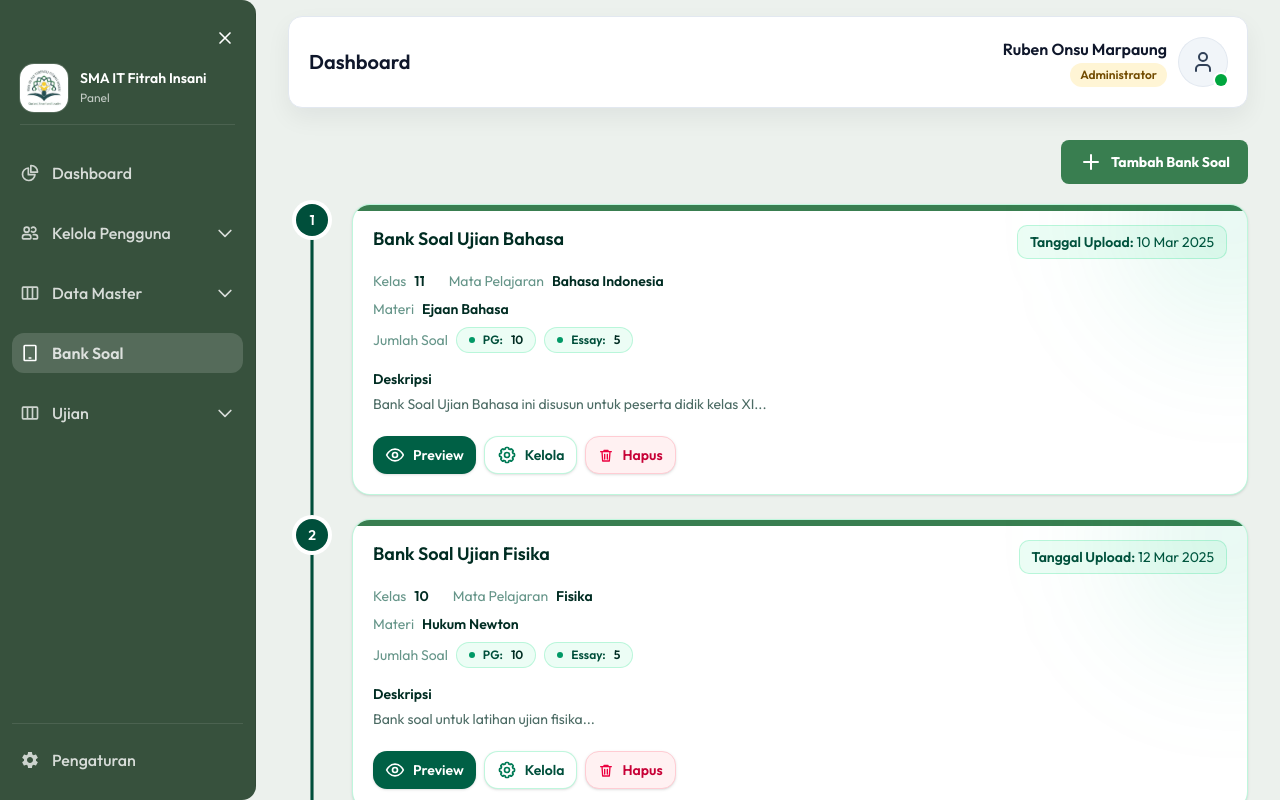
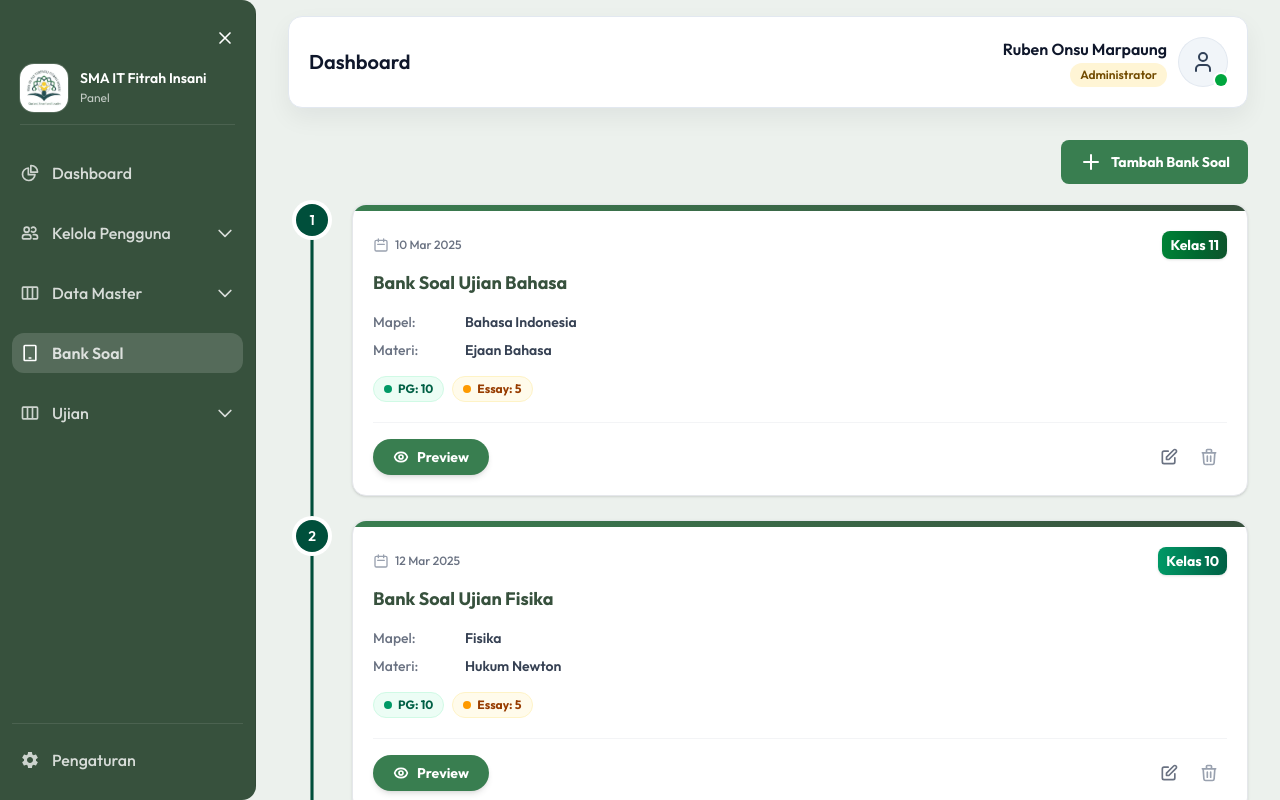
Before and after one commit to mustafamadjid/web-app-cbt, a React app in the folder frontend/: page /dashboard/administrator/bank-soal in a window 1280 px wide. Shown: the top 800 px of the page. Built offline with nearby package versions, Linux system fonts and the light colour scheme; the HTML template or start-up script is replaced by a standard one.

Commit message:
FE : Redesign widget dan bank soal box

```diff
--- a/frontend/src/components/features/BankSoal/BoxBankSoal.tsx
+++ b/frontend/src/components/features/BankSoal/BoxBankSoal.tsx
@@ -20,12 +20,25 @@ const formatTanggal = (iso?: string) => {
   });
 };
 
+const kelasLabelClass = (k?: number | string) => {
+  const kk = String(k ?? "");
+  const base = "rounded-md px-2 py-1 text-sm font-bold text-white shadow-sm";
+
+  const map: Record<string, string> = {
+    "10": "bg-linear-to-r from-emerald-600 to-emerald-800",
+    "11": "bg-linear-to-r from-green-700 to-green-900",
+    "12": "bg-linear-to-r from-teal-600 to-teal-800",
+  };
+
+  return [base, map[kk] ?? "bg-gray-400"].join(" ");
+};
+
+
 export const BoxBankSoal: React.FC<BoxBankSoalProps> = ({
   nama_banksoal = "Bank Soal",
   mata_pelajaran = "-",
   materi = "-",
   kelas,
-  deskripsi = "-",
   tgl_buat,
   jumlah_soal_pg = 0,
   jumlah_soal_essay = 0,
@@ -37,157 +50,135 @@ export const BoxBankSoal: React.FC<BoxBankSoalProps> = ({
   return (
     <div
       className={[
-        "group relative w-full overflow-hidden rounded-2xl border",
-        "border-emerald-200/70 bg-white shadow-sm transition hover:shadow-md",
-        "p-4 sm:p-5",
+        "group flex w-full flex-col overflow-hidden rounded-xl bg-white",
+        "border border-gray-200 shadow-sm transition-all duration-300",
+        "hover:-translate-y-1 hover:border-[#397e50]/50 hover:shadow-lg hover:shadow-[#397e50]/10",
         className,
       ].join(" ")}
     >
-      {/* accent bar */}
-      <div className="pointer-events-none absolute inset-x-0 top-0 h-1.5 bg-[#397e50]" />
+      {/* Top Accent Line */}
+      <div className="h-1.5 w-full bg-linear-to-r from-[#397e50] to-[#37513d]" />
 
-      {/* subtle tint */}
-      <div className="pointer-events-none absolute -right-24 -top-24 h-56 w-56 rounded-full bg-emerald-500/10 blur-3xl" />
+      <div className="flex flex-1 flex-col p-5">
+        {/* Header: Date & Class */}
+        <div className="mb-3 flex items-center justify-between text-xs font-medium text-gray-500">
+          <span className="flex items-center gap-1.5">
+            <svg
+              className="h-4 w-4 text-gray-400"
+              fill="none"
+              viewBox="0 0 24 24"
+              stroke="currentColor"
+            >
+              <path
+                strokeLinecap="round"
+                strokeLinejoin="round"
+                strokeWidth="2"
+                d="M8 7V3m8 4V3m-9 8h10M5 21h14a2 2 0 002-2V7a2 2 0 00-2-2H5a2 2 0 00-2 2v12a2 2 0 002 2z"
+              />
+            </svg>
+            {formatTanggal(tgl_buat)}
+          </span>
 
-      <div className="flex gap-4">
-        {/* Left content */}
-        <div className="min-w-0 flex-1">
-          {/* Title + date */}
-          <div className="flex items-start justify-between gap-3">
-            <h3 className="truncate text-base font-semibold text-emerald-950 sm:text-lg">
+          <span className={kelasLabelClass(kelas)}>Kelas {kelas ?? "-"}</span>
+        </div>
+
+        {/* Title (Lebih Besar) */}
+        <h3 className="mb-4 line-clamp-2 text-lg font-bold leading-snug text-[#37513d] transition-colors group-hover:text-[#397e50]">
           {nama_banksoal}
         </h3>
 
-            <span className="shrink-0 rounded-lg border border-emerald-200/70 bg-emerald-50 px-3 py-1.5 text-sm text-emerald-900">
-              <span className="font-semibold">Tanggal Upload:</span>{" "}
-              {formatTanggal(tgl_buat)}
+        {/* Info Content (Text SM agar terbaca jelas) */}
+        <div className="mb-4 space-y-2 text-sm">
+          <div className="flex gap-3">
+            <span className="min-w-20 font-medium text-gray-500">Mapel:</span>
+            <span className="truncate font-semibold text-gray-700">
+              {mata_pelajaran}
             </span>
           </div>
 
-          {/* Meta */}
-          <div className="mt-3 space-y-2 text-sm text-emerald-950/80">
-            <div className="flex flex-wrap gap-x-6 gap-y-1">
-              <div className="flex items-center gap-2">
-                <span className="text-emerald-900/60">Kelas</span>
-                <span className="font-semibold text-emerald-950">
-                  {kelas ?? "-"}
-                </span>
-              </div>
-              <div className="flex items-center gap-2">
-                <span className="text-emerald-900/60">Mata Pelajaran</span>
-                <span className="font-semibold text-emerald-950">
-                  {mata_pelajaran}
+          <div className="flex gap-3">
+            <span className="min-w-20 font-medium text-gray-500">Materi:</span>
+            <span className="truncate font-semibold text-gray-700">
+              {materi}
             </span>
           </div>
         </div>
 
-            <div className="flex flex-wrap gap-x-6 gap-y-1">
-              <div className="flex items-center gap-2">
-                <span className="text-emerald-900/60">Materi</span>
-                <span className="font-semibold text-emerald-950">{materi}</span>
-              </div>
+        {/* Stats Pills */}
+        <div className="mb-5 flex items-center gap-2">
+          <span className="inline-flex items-center gap-1.5 rounded-full border border-emerald-100 bg-emerald-50 px-2.5 py-1 text-xs font-bold text-emerald-800">
+            <span className="h-2 w-2 rounded-full bg-emerald-600" />
+            PG: {jumlah_soal_pg}
+          </span>
+
+          <span className="inline-flex items-center gap-1.5 rounded-full border border-amber-100 bg-amber-50 px-2.5 py-1 text-xs font-bold text-amber-800">
+            <span className="h-2 w-2 rounded-full bg-amber-500" />
+            Essay: {jumlah_soal_essay}
+          </span>
         </div>
 
-            {/* Jumlah Soal */}
-            <div className="mt-2 flex flex-wrap items-center gap-2">
-              <span className="text-emerald-900/60">Jumlah Soal</span>
-
-              <span className="inline-flex items-center gap-2 rounded-full border border-emerald-200/70 bg-emerald-50 px-3 py-1 text-xs font-semibold text-emerald-900">
-                <span className="h-1.5 w-1.5 rounded-full bg-emerald-600" />
-                PG: <span className="text-emerald-950">{jumlah_soal_pg}</span>
-              </span>
-
-              <span className="inline-flex items-center gap-2 rounded-full border border-emerald-200/70 bg-emerald-50 px-3 py-1 text-xs font-semibold text-emerald-900">
-                <span className="h-1.5 w-1.5 rounded-full bg-emerald-600" />
-                Essay:{" "}
-                <span className="text-emerald-950">{jumlah_soal_essay}</span>
-              </span>
-            </div>
-          </div>
-
-          {/* Description */}
-          <div className="mt-4">
-            <div className="text-sm font-semibold text-emerald-950">
-              Deskripsi
-            </div>
-            <p className="mt-1 line-clamp-3 text-sm leading-relaxed text-emerald-950/70">
-              {deskripsi}
-            </p>
-          </div>
-
-          {/* Actions */}
-          <div className="mt-5 flex flex-wrap gap-2">
-            {/* Preview (primary) */}
+        {/* Divider & Actions */}
+        <div className="mt-auto border-t border-gray-100 pt-4">
+          <div className="flex items-center justify-between gap-3">
+            {/* Primary Button: Preview */}
             <button
               type="button"
               onClick={onPreview}
               disabled={!onPreview}
               className={[
-                "inline-flex cursor-pointer items-center gap-2 rounded-xl px-3 py-2 text-sm font-semibold",
-                "bg-emerald-800 text-white shadow-sm transition",
-                "hover:bg-emerald-900 active:scale-[0.99]",
-                "disabled:cursor-not-allowed disabled:opacity-60",
+                "inline-flex cursor-pointer items-center gap-2 rounded-full px-5 py-2 text-sm font-bold text-white shadow-md transition-all",
+                "bg-[#397e50] hover:bg-[#2f5c3f] hover:shadow-lg active:scale-95",
+                "disabled:cursor-not-allowed disabled:opacity-50",
               ].join(" ")}
             >
-              {/* eye icon */}
               <svg
-                className="h-5 w-5"
-                aria-hidden="true"
-                xmlns="http://www.w3.org/2000/svg"
+                className="h-4 w-4"
+                fill="none"
                 viewBox="0 0 24 24"
-                fill="none"
+                stroke="currentColor"
+                strokeWidth="2.5"
               >
                 <path
-                  d="M2 12s3.5-7 10-7 10 7 10 7-3.5 7-10 7S2 12 2 12Z"
-                  stroke="currentColor"
-                  strokeWidth="2"
+                  strokeLinecap="round"
                   strokeLinejoin="round"
+                  d="M15 12a3 3 0 11-6 0 3 3 0 016 0z"
                 />
                 <path
-                  d="M12 15a3 3 0 1 0 0-6 3 3 0 0 0 0 6Z"
-                  stroke="currentColor"
-                  strokeWidth="2"
+                  strokeLinecap="round"
+                  strokeLinejoin="round"
+                  d="M2.458 12C3.732 7.943 7.523 5 12 5c4.478 0 8.268 2.943 9.542 7-1.274 4.057-5.064 7-9.542 7-4.477 0-8.268-2.943-9.542-7z"
                 />
               </svg>
               Preview
             </button>
 
+            {/* Icon Buttons Group */}
+            <div className="flex items-center gap-1">
               {/* Kelola */}
               <button
                 type="button"
                 onClick={onKelola}
                 disabled={!onKelola}
                 className={[
-                "inline-flex cursor-pointer items-center gap-2 rounded-xl border px-3 py-2 text-sm font-semibold shadow-sm transition",
-                "border-emerald-200/70 bg-white text-emerald-900",
-                "hover:bg-emerald-50 active:scale-[0.99]",
-                "disabled:cursor-not-allowed disabled:opacity-60",
+                  "cursor-pointer rounded-full p-2 text-gray-500 transition-colors",
+                  "hover:bg-emerald-50 hover:text-[#397e50]",
+                  "disabled:cursor-not-allowed disabled:opacity-50",
                 ].join(" ")}
+                title="Kelola"
               >
-              {/* gear icon (react-safe attrs) */}
                 <svg
-                className="h-5 w-5 text-emerald-700"
-                aria-hidden="true"
-                xmlns="http://www.w3.org/2000/svg"
+                  className="h-5 w-5"
+                  fill="none"
                   viewBox="0 0 24 24"
-                fill="none"
+                  stroke="currentColor"
+                  strokeWidth="2"
                 >
                   <path
-                  stroke="currentColor"
                     strokeLinecap="round"
                     strokeLinejoin="round"
-                  strokeWidth="2"
-                  d="M21 13v-2a1 1 0 0 0-1-1h-.757l-.707-1.707.535-.536a1 1 0 0 0 0-1.414l-1.414-1.414a1 1 0 0 0-1.414 0l-.536.535L14 4.757V4a1 1 0 0 0-1-1h-2a1 1 0 0 0-1 1v.757l-1.707.707-.536-.535a1 1 0 0 0-1.414 0L4.929 6.343a1 1 0 0 0 0 1.414l.536.536L4.757 10H4a1 1 0 0 0-1 1v2a1 1 0 0 0 1 1h.757l.707 1.707-.535.536a1 1 0 0 0 0 1.414l1.414 1.414a1 1 0 0 0 1.414 0l.536-.535 1.707.707V20a1 1 0 0 0 1 1h2a1 1 0 0 0 1-1v-.757l1.707-.708.536.536a1 1 0 0 0 1.414 0l1.414-1.414a1 1 0 0 0 0-1.414l-.535-.536.707-1.707H20a1 1 0 0 0 1-1Z"
-                />
-                <path
-                  stroke="currentColor"
-                  strokeLinecap="round"
-                  strokeLinejoin="round"
-                  strokeWidth="2"
-                  d="M12 15a3 3 0 1 0 0-6 3 3 0 0 0 0 6Z"
+                    d="M11 5H6a2 2 0 00-2 2v11a2 2 0 002 2h11a2 2 0 002-2v-5m-1.414-9.414a2 2 0 112.828 2.828L11.828 15H9v-2.828l8.586-8.586z"
                   />
                 </svg>
-              Kelola
               </button>
 
               {/* Hapus */}
@@ -196,30 +187,27 @@ export const BoxBankSoal: React.FC<BoxBankSoalProps> = ({
                 onClick={onHapus}
                 disabled={!onHapus}
                 className={[
-                "inline-flex cursor-pointer items-center gap-2 rounded-xl border px-3 py-2 text-sm font-semibold shadow-sm transition",
-                "border-rose-200 bg-rose-50 text-rose-700",
-                "hover:bg-rose-100 active:scale-[0.99]",
-                "disabled:cursor-not-allowed disabled:opacity-60",
+                  "cursor-pointer rounded-full p-2 text-gray-400 transition-colors",
+                  "hover:bg-rose-50 hover:text-rose-600",
+                  "disabled:cursor-not-allowed disabled:opacity-50",
                 ].join(" ")}
+                title="Hapus"
               >
                 <svg
-                width="16"
-                height="16"
+                  className="h-5 w-5"
+                  fill="none"
                   viewBox="0 0 24 24"
-                className="text-rose-600"
-                fill="none"
-                aria-hidden="true"
+                  stroke="currentColor"
+                  strokeWidth="2"
                 >
                   <path
-                  d="M4 7h16M10 11v7M14 11v7M6 7l1 14h10l1-14M9 7V5h6v2"
-                  stroke="currentColor"
-                  strokeWidth="2"
                     strokeLinecap="round"
                     strokeLinejoin="round"
+                    d="M19 7l-.867 12.142A2 2 0 0116.138 21H7.862a2 2 0 01-1.995-1.858L5 7m5 4v6m4-6v6m1-10V4a1 1 0 00-1-1h-4a1 1 0 00-1 1v3M4 7h16"
                   />
                 </svg>
-              Hapus
               </button>
+            </div>
           </div>
         </div>
       </div>
```
Also changed, not shown: frontend/src/components/features/widget/JadwalUjian/JadwalUjian.tsx (+79 -58 lines), frontend/src/components/features/widget/LogAktivitas/LogAktivitasWidget.tsx (+89 -111 lines), frontend/src/components/features/widget/Pengumuman/PengumumanWidget.tsx (+92 -58 lines). Lines whose indentation alone changed are shown as unchanged.
